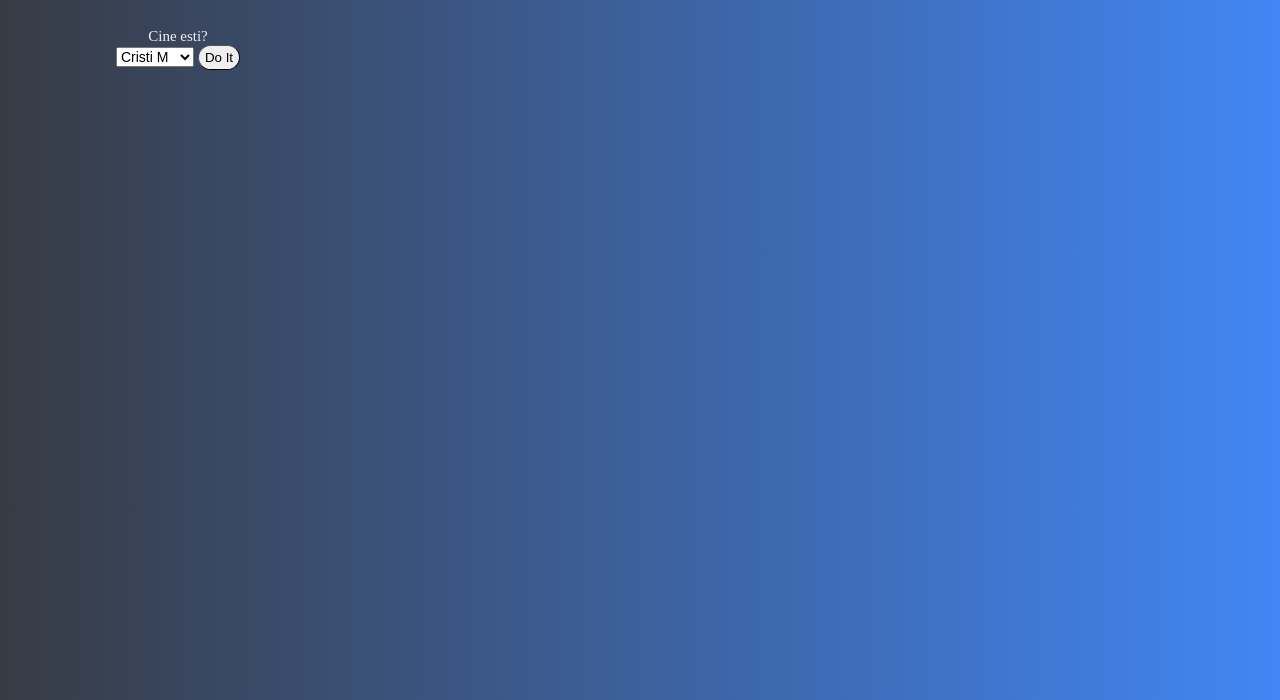
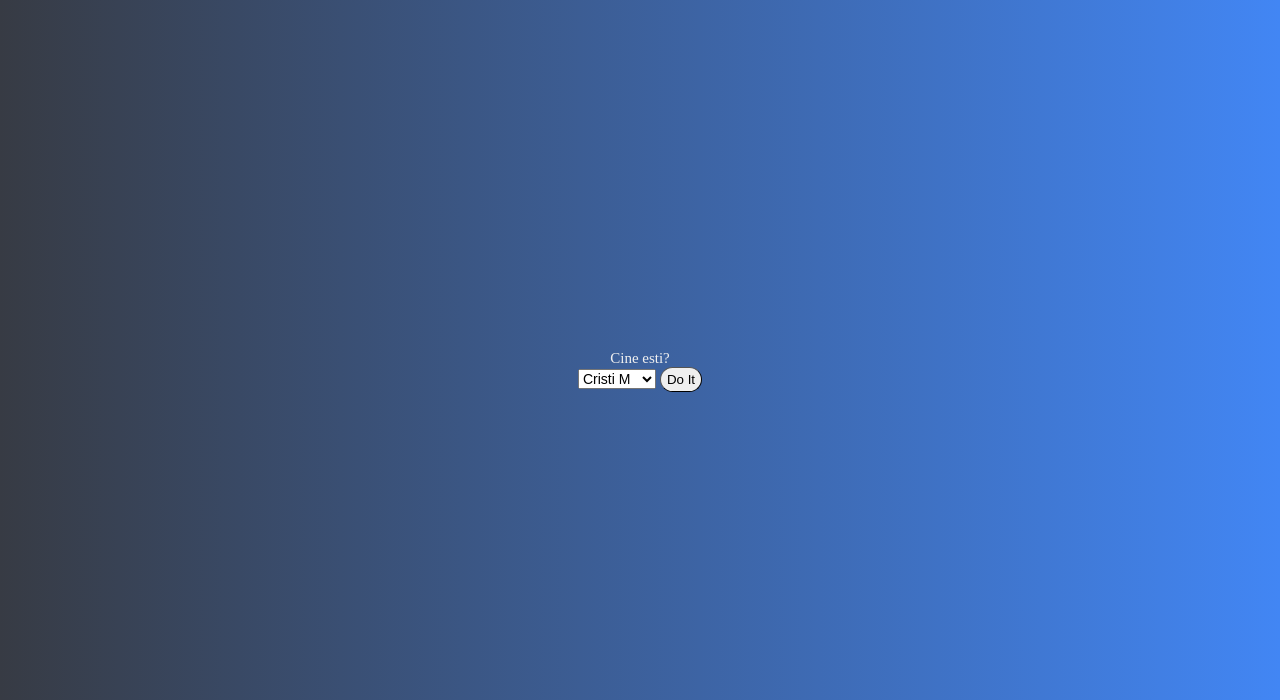
Before and after one commit to UnleashTheCode/intern, a PHP site: page /secret_santa.php in a window 1280 px wide. Shown: the top 700 px of the page. Run offline with PHP 8.4, Linux system fonts and the light colour scheme; the visitor is signed in with stand-in values (Sample User, id 1).

Commit message:
sadfadsf

```diff
--- a/secret_santa.php
+++ b/secret_santa.php
@@ -55,6 +55,11 @@ form, div {
     height: 100px;
     text-align: center;
     padding: 10px;
+    text-align: center;
+    top: 50%;
+    left: 50%;
+    transform: translate(-50%, -50%);
+
 }
 
 button {
```
